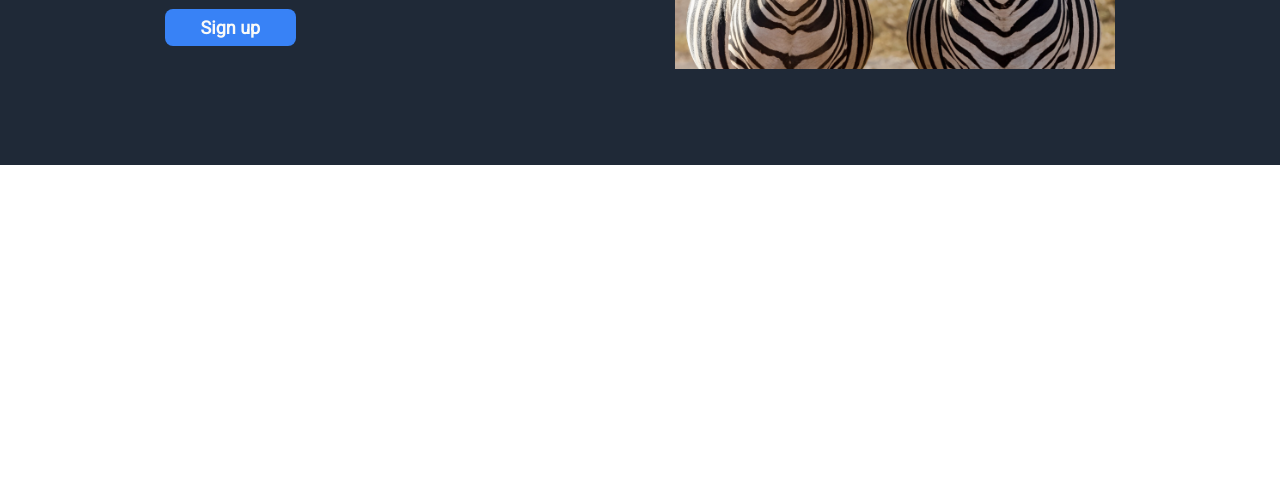
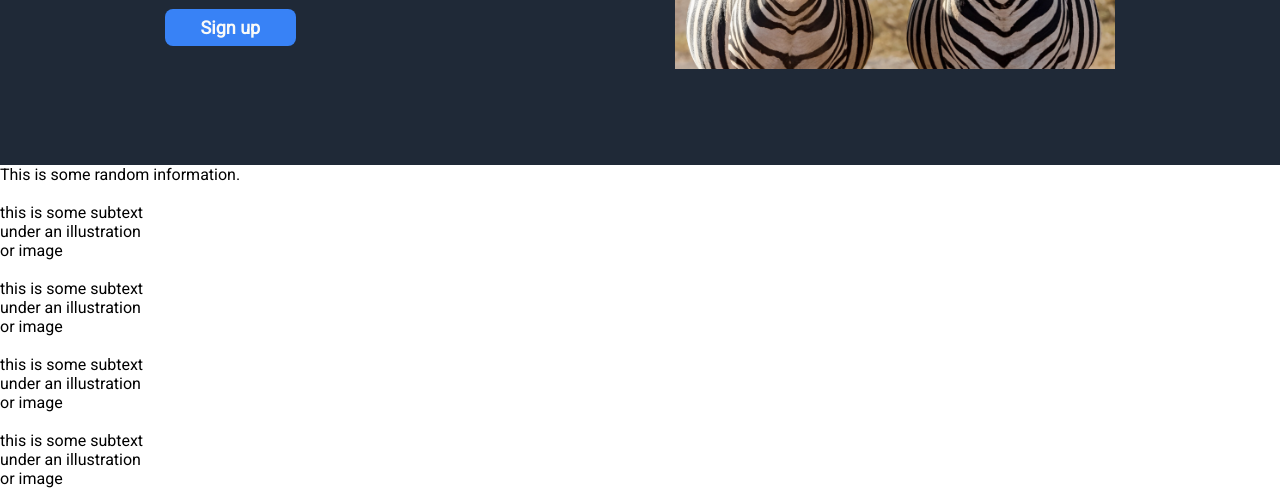
Before and after one commit to LaJuFA/landing-page, a plain HTML site: page index.html in a window 1280 px wide. Shown: the part 352-840 px from the top of the page. Before the commit the page ends 800 px from the top, so only its background shows below. Drawn offline with Linux system fonts and the light colour scheme.

Commit message:
Añadido el html del underhero

```diff
--- a/index.html
+++ b/index.html
@@ -36,5 +36,31 @@
 
         <img class="zebra" src="./images/zebras-gordas.jpg" alt="zebras-gemelas-gordas">
     </div>
+
+    <div class="underhero">
+        <p>This is some random information.</p>
+
+        <div class="cards">
+            <div class="card">
+                <img src="" alt="">
+                <p>this is some subtext<br>under an illustration<br>or image</p>
+            </div>
+
+            <div class="card">
+                <img src="" alt="">
+                <p>this is some subtext<br>under an illustration<br>or image</p>
+            </div>
+
+            <div class="card">
+                <img src="" alt="">
+                <p>this is some subtext<br>under an illustration<br>or image</p>
+            </div>
+
+            <div class="card">
+                <img src="" alt="">
+                <p>this is some subtext<br>under an illustration<br>or image</p>
+            </div>
+        </div>
+    </div>
 </body>
 </html>
```
